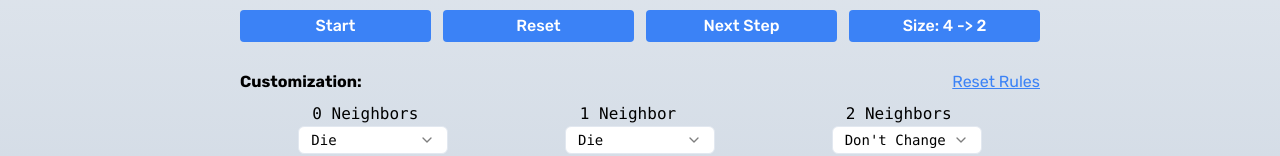
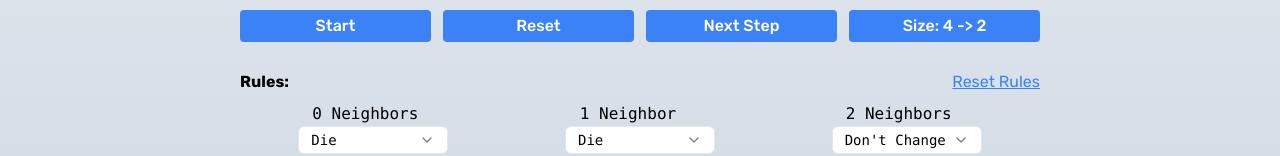
Before and after one commit to neinja007/Simulatory, a Next.js app: page /game-of-life in a window 1280 px wide. Shown: the part 740-896 px from the top of the page. Built offline with nearby package versions, Linux system fonts and the light colour scheme.

Commit message:
refactor: Rename customization label from 'Customization' to 'Rules'

```diff
--- a/src/app/(simulations)/game-of-life/page.tsx
+++ b/src/app/(simulations)/game-of-life/page.tsx
@@ -268,7 +268,7 @@
 
       <div className='mt-7'>
         <div className='flex justify-between'>
-          <span className='font-bold'>Customization:</span>
+          <span className='font-bold'>Rules:</span>
           <button onClick={() => setRules(initialRules)} className='text-blue-500 underline'>
             Reset Rules
           </button>
```
